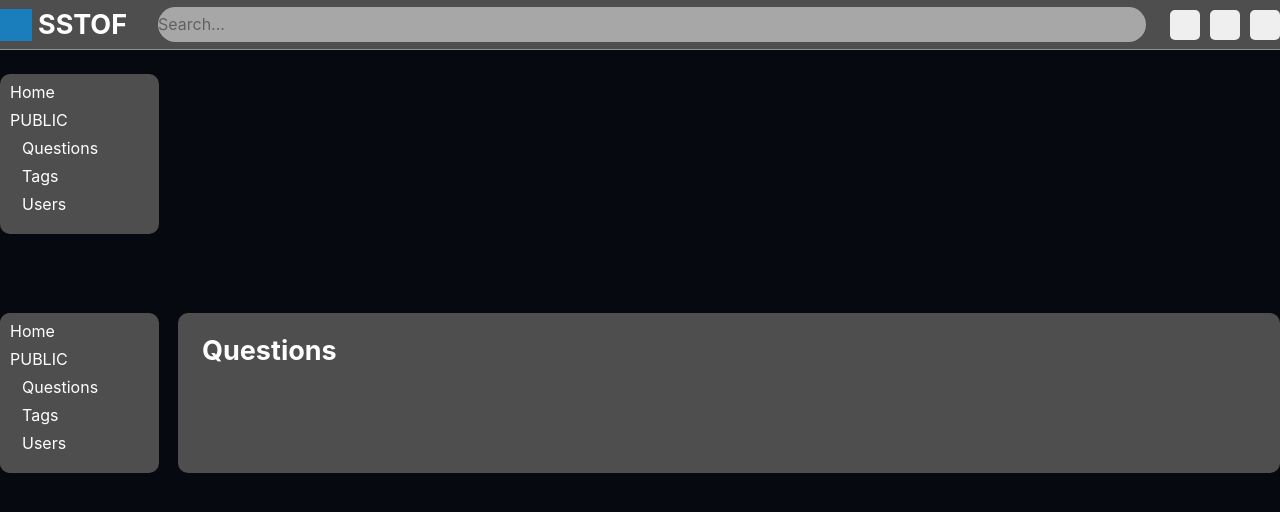
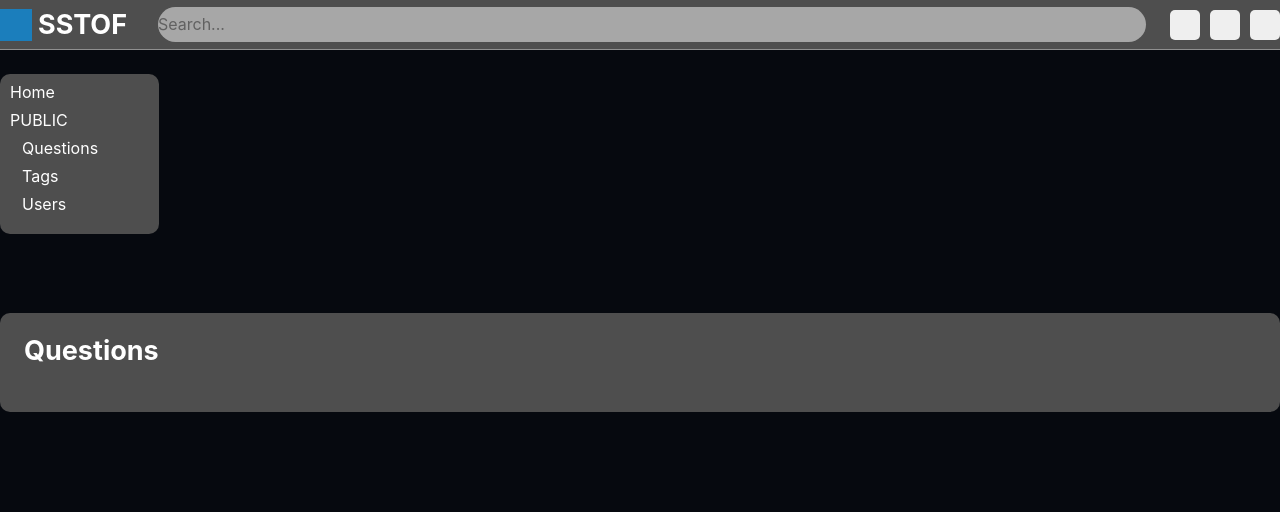
Before and after one commit to seonghyeoncho/SSTOF-Frontend, a React (Create React App) app: page /questions in a window 1280 px wide. Shown: the top 512 px of the page. Built offline with nearby package versions, Linux system fonts and the light colour scheme.

Commit message:
사이드바 정리

```diff
--- a/src/components/Router.tsx
+++ b/src/components/Router.tsx
@@ -57,14 +57,11 @@ const RouterExporter: React.FC = () => (
   <Router>
     <AppContainer>
       <Header/>
-
       <MainContainer>
         <SideNavBar/>
         <RouterComponent />
       </MainContainer>
-
       <FooterContainer>
-
       </FooterContainer>
     </AppContainer>
   </Router>
--- a/src/components/main/index.tsx
+++ b/src/components/main/index.tsx
@@ -1,13 +1,11 @@
 import React, { useEffect } from "react";
 import { useLocation } from "react-router";
-import SideNavBar from "../common/sidebar";
 import {
   Container,
   MainContainer,
   MainContent,
   MainContentTitle,
   MainfillterButtons,
-  SideNavBarContianer,
   Wrapper,
 } from "./styles";
 
@@ -26,10 +24,6 @@ const Main: React.FC = () => {
   return (
     <Container>
       <Wrapper>
-        <SideNavBarContianer>
-          <SideNavBar></SideNavBar>
-        </SideNavBarContianer>
-
         <MainContainer>
           <MainContentTitle>Top Questions</MainContentTitle>
 
--- a/src/components/questions/index.tsx
+++ b/src/components/questions/index.tsx
@@ -1,9 +1,7 @@
 import React from "react";
-import SideNavBar from "../common/sidebar";
 import {
   Container,
   QuestionsContainer,
-  SideNavBarContianer,
   Title,
   Wrapper,
 } from "./styles";
@@ -11,11 +9,9 @@ import {
 const Questions: React.FC = () => (
   <Container>
     <Wrapper>
-      <SideNavBarContianer>
-        <SideNavBar></SideNavBar>
-      </SideNavBarContianer>
       <QuestionsContainer>
         <Title>Questions</Title>
+
       </QuestionsContainer>
     </Wrapper>
   </Container>
--- a/src/components/questions/styles.tsx
+++ b/src/components/questions/styles.tsx
@@ -19,19 +19,6 @@ export const Wrapper = styled.div`
     justify-content: space-between;
   }
 `;
-export const SideNavBarContianer = styled.div`
-  width: 154px;
-
-  border-radius: 10px;
-
-  background-color: #4e4e4e;
-
-  margin-right: 24px;
-
-  @media ${(props) => props.theme.mobile} {
-    display: none;
-  }
-`;
 export const QuestionsContainer = styled.div`
   width: 100%;
   height: 100%;
@@ -47,7 +34,6 @@ export const QuestionsContainer = styled.div`
     background-color: transparent;
   }
 `;
-
 export const Title = styled.div`
   font-size: 27px;
   font-weight: bold;
--- a/src/components/tags/index.tsx
+++ b/src/components/tags/index.tsx
@@ -1,8 +1,6 @@
 import React from "react";
-import SideNavBar from "../common/sidebar";
 import {
   Container,
-  SideNavBarContianer,
   TagsContainer,
   Title,
   Wrapper,
@@ -11,9 +9,6 @@ import {
 const Tags: React.FC = () => (
   <Container>
     <Wrapper>
-      <SideNavBarContianer>
-        <SideNavBar></SideNavBar>
-      </SideNavBarContianer>
       <TagsContainer>
         <Title>Tags</Title>
       </TagsContainer>
--- a/src/components/users/index.tsx
+++ b/src/components/users/index.tsx
@@ -1,8 +1,6 @@
 import React from "react";
-import SideNavBar from "../common/sidebar";
 import {
   Container,
-  SideNavBarContianer,
   Title,
   UsersContainer,
   Wrapper,
@@ -11,9 +9,6 @@ import {
 const Users: React.FC = () => (
   <Container>
     <Wrapper>
-      <SideNavBarContianer>
-        <SideNavBar></SideNavBar>
-      </SideNavBarContianer>
       <UsersContainer>
         <Title>Users</Title>
       </UsersContainer>
```
